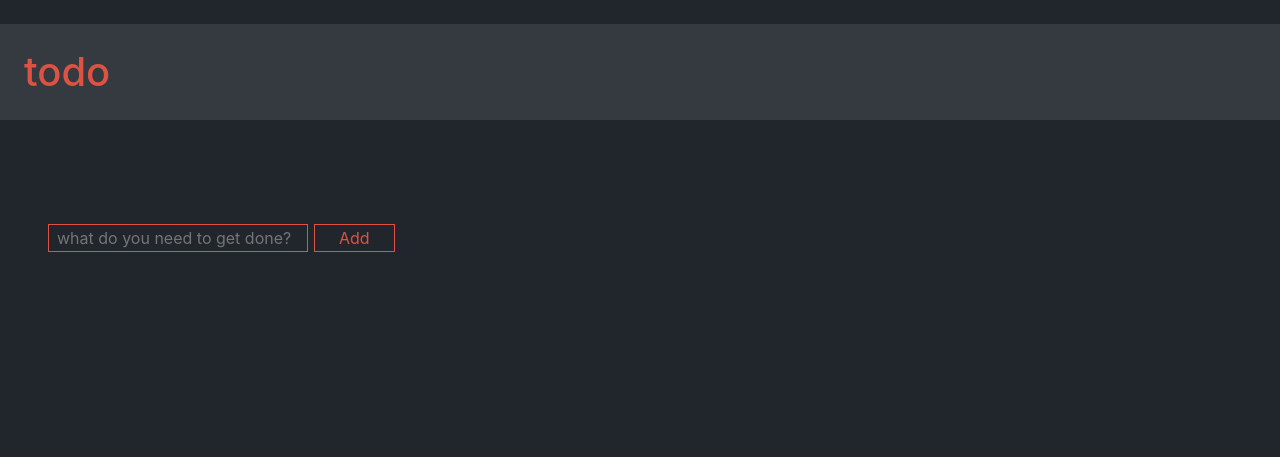
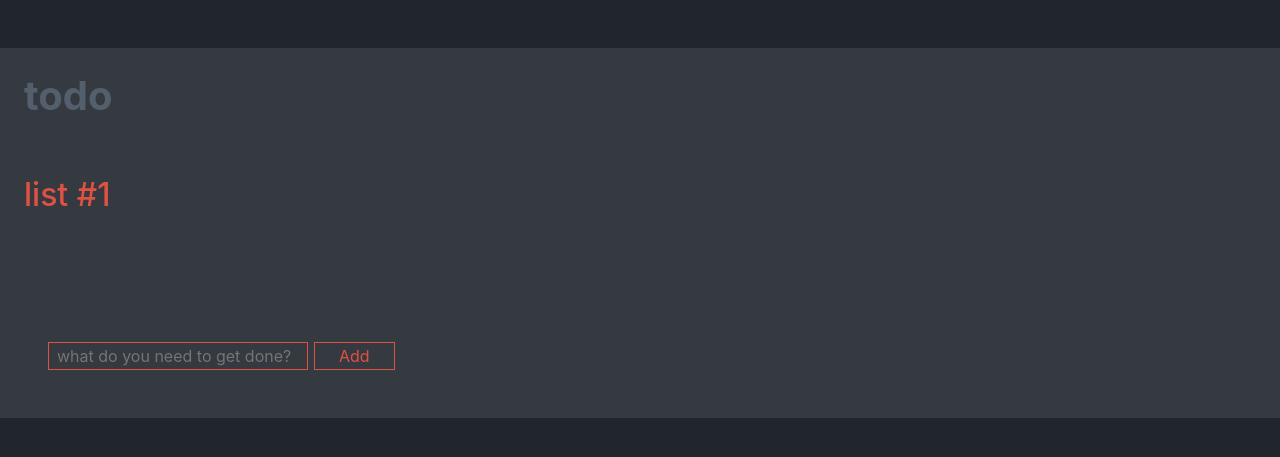
Before and after one commit to MattiWheels/Todo-Django-App, a Django app: page / in a window 1280 px wide. Shown: the top 457 px of the page. Run offline with Django 3.2, Linux system fonts and the light colour scheme; data that the repository does not hold is empty; some libraries are stand-ins or nearby versions.

Commit message:
style changes

```diff
--- a/mysite/mysite/settings.py
+++ b/mysite/mysite/settings.py
@@ -122,6 +122,6 @@ USE_TZ = True
 
 STATIC_ROOT = ''
 
-STATIC_URL = '/static/'
+STATIC_URL = 'static/'
 
 STATICFILES_DIRS = ( os.path.join('static'), )
--- a/mysite/static/css/style.css
+++ b/mysite/static/css/style.css
@@ -3,6 +3,11 @@ html {
 }
 
 h1 {
+  color: #545f6d;
+  font-weight: 700;
+}
+
+h2 {
   color: #de5243;
 }
 
--- a/mysite/templates/todo.html
+++ b/mysite/templates/todo.html
@@ -14,10 +14,16 @@
 
     <title>- TO DO -</title>
   </head>
-  <body class="mt-4 bg-dark">
+  <body class="mt-5 bg-dark">
     <h1 class="p-4">todo</h1>
-    <div class="todo-container float-left">
-      <ul class="todoitem-list p-4 list-group list-group-flush">
+    <div class="lists-container">
+      <div class="todo-container d-inline-block">
+        <div class="list-heading">
+          <h2 class="p-4">list #1</h2>
+        </div>
+
+        <div class="todoitem-list float-left">
+          <ul class="p-4 list-group list-group-flush">
             {% for todo in all_items %}
               <li class="todoitem list-group-item bg-dark text-light">
                 {{ todo.content }}<br>
@@ -29,12 +35,14 @@
               </li>
             {% endfor %}
           </ul>
-
           <div class="addform p-5">
             <form name="addTodoForm" action="/addTodo/" method="post">{% csrf_token %} <!-- When next page validation is ready: onsubmit="validateForm()" -->
               <input class="w-75 px-2" type="text" name="content" placeholder="what do you need to get done?"/>
               <input class="px-4 float-right" type="submit" value="Add"/>
             </form>
+          </div>
+        </div>
+
       </div>
     </div>
 
```
Lines whose indentation alone changed are shown as unchanged.
